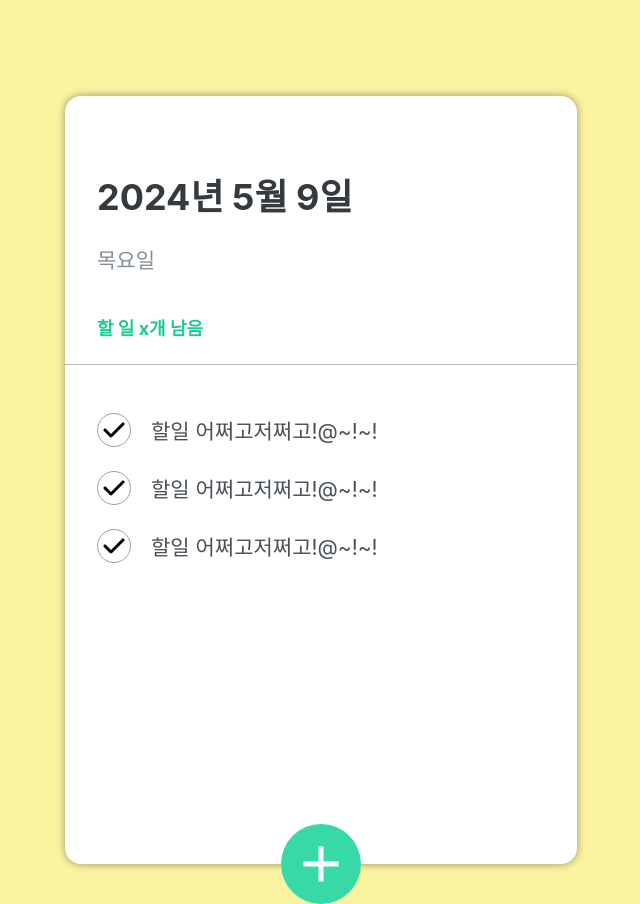
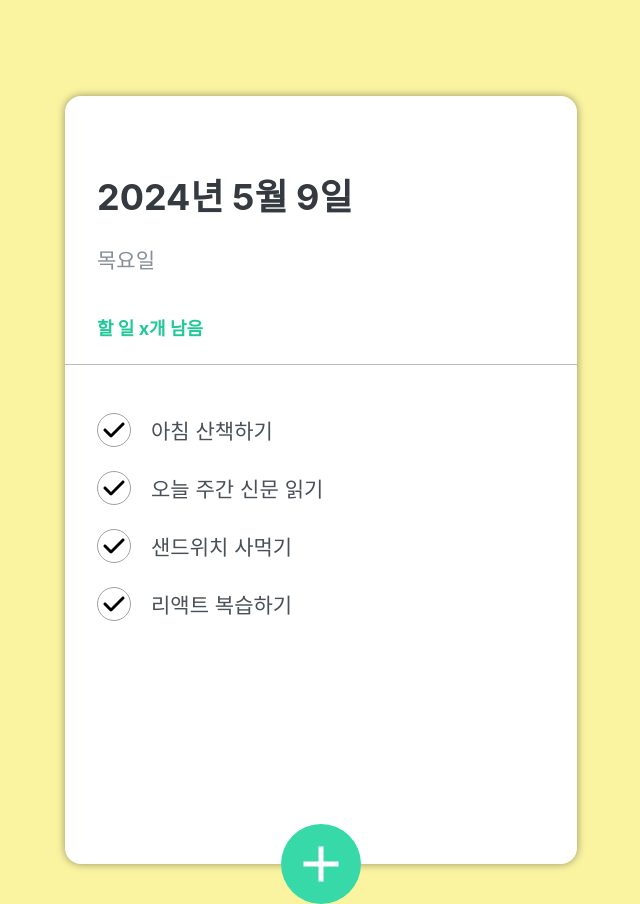
Before and after one commit to Leegayeonn/react-todo-app202405, a React (Create React App) app: page / in a window 1280 px wide. Shown: the whole page, without its empty margins (319-959 px from the left). Built offline with nearby package versions, Linux system fonts and the light colour scheme.

Commit message:
할 일 추가 작업, 할 일 목록 렌더링

```diff
--- a/src/components/TodoInput.js
+++ b/src/components/TodoInput.js
@@ -3,23 +3,47 @@ import '../scss/TodoInput.scss';
 import { MdAdd } from 'react-icons/md';
 import cn from 'classnames';
 
-const TodoInput = () => {
+const TodoInput = ({ addTodo }) => {
   // 입력창이 열리는 여부를 표현하는 상태값
   const [open, setOpen] = useState(false);
+
+  // 할 일 입력창에 입력한 내용을 표현하는 상태값
+  const [todoText, setTodoText] = useState('');
 
   // +버튼 클릭시 이벤트
   const ontoggle = () => {
     setOpen(!open);
   };
 
+  // submit 이벤트 핸들러
+  const submitHandler = (e) => {
+    e.preventDefault(); // 태그의 기본 기능 제한(submit 막기)
+
+    // 부모 컴포넌트가 전달한 함수의 매개값으로 입력값 넘기기.
+    addTodo(todoText);
+
+    //입력이 끝나면 입력창 비우기
+    setTodoText('');
+  };
+
+  // input change 이벤트 핸들러
+  const todoChangeHandler = (e) => {
+    setTodoText(e.target.value);
+  };
+
   return (
     <>
       {open && (
         <div className='form-wrapper'>
-          <form className='insert-form'>
+          <form
+            className='insert-form'
+            onSubmit={submitHandler}
+          >
             <input
               type='text'
               placeholder='할 일을 입력하고 엔터를 눌러주세요!'
+              onChange={todoChangeHandler}
+              value={todoText}
             />
           </form>
         </div>
--- a/src/components/TodoItem.js
+++ b/src/components/TodoItem.js
@@ -3,13 +3,15 @@ import '../scss/TodoItem.scss';
 import { FaCheck } from 'react-icons/fa6';
 import { MdDelete } from 'react-icons/md';
 
-const TodoItem = () => {
+const TodoItem = ({ item }) => {
+  const { id, title, done } = item;
+
   return (
     <li className='todo-list-item'>
       <div className='check-circle'>
         <FaCheck />
       </div>
-      <span className='text'>할일 어쩌고저쩌고!@~!~!</span>
+      <span className='text'>{title}</span>
       <div className='remove'>
         <MdDelete />
       </div>
--- a/src/components/TodoMain.js
+++ b/src/components/TodoMain.js
@@ -2,12 +2,12 @@ import React from 'react';
 import '../scss/TodoMain.scss';
 import TodoItem from './TodoItem';
 
-const TodoMain = () => {
+const TodoMain = ({ todoList }) => {
   return (
     <ul className='todo-list'>
-      <TodoItem />
-      <TodoItem />
-      <TodoItem />
+      {todoList.map((todo) => {
+        return <TodoItem key={todo.id} item={todo} />;
+      })}
     </ul>
   );
 };
--- a/src/components/TodoTemplate.js
+++ b/src/components/TodoTemplate.js
@@ -1,15 +1,72 @@
-import React from 'react';
+import React, { useState } from 'react';
 import TodoHeader from './TodoHeader';
 import TodoMain from './TodoMain';
 import TodoInput from './TodoInput';
 import '../scss/TodoTemplate.scss';
+import { to } from './../../node_modules/prettier/plugins/typescript';
 
 const TodoTemplate = () => {
+  // 백엔드 서버에 할일 목록(json)을 요청(fetch)해서 받아와야함. -> 나중에 하자.
+
+  // todos 배열을 상태 관리
+  const [todos, setTodos] = useState([
+    {
+      id: 1,
+      title: '아침 산책하기',
+      done: true,
+    },
+    {
+      id: 2,
+      title: '오늘 주간 신문 읽기',
+      done: true,
+    },
+    {
+      id: 3,
+      title: '샌드위치 사먹기',
+      done: false,
+    },
+    {
+      id: 4,
+      title: '리액트 복습하기',
+      done: false,
+    },
+  ]);
+
+  // id값 시퀀스 함수 (DB 연동시키면 필요없게 됨.)
+  const makeNewId = () => {
+    if (todos.length === 0) return 1;
+    return todos[todos.length - 1].id + 1; // 맨 마지막 할 일 객체의 id보다 하나 크게
+  };
+
+  /*
+  TodoInput에게 todoText를 받아오는 함수
+  자식 컴포넌트가 부모 컴포넌트에게 데이터를 전달할 떄는 일반적인 props 사용이 불가능.
+  부모 컴포넌트에서 함수를 선언(매개변수 꼭 선언) -> props로 함수를 전달
+  자식 컴포넌트에서 전달받은 함수를 호출하면서 매개값으로 데이터를 전달.
+  */
+  const addTodo = (todoText) => {
+    const newTodo = {
+      id: makeNewId(),
+      title: todoText,
+      done: false,
+    }; // 나중에는 fatch를 이용해서 백엔드에 insert 요청을 보내야함.
+    // console.log(newTodo);
+
+    // react의 상태변수는 불변성(immutable)을 가지기 때문에
+    // 기존상태에서 변경은 불가능 -> 새로운 상태로 만들어서 변경해야한다.
+
+    // setTodos((oldtodos) => {
+    //   return [...oldtodos, newTodo];
+    // }); 아래에 간단하게 작성
+
+    setTodos([...todos, newTodo]);
+  };
+
   return (
     <div className='TodoTemplate'>
       <TodoHeader />
-      <TodoMain />
-      <TodoInput />
+      <TodoMain todoList={todos} />
+      <TodoInput addTodo={addTodo} />
     </div>
   );
 };
--- a/src/scss/TodoMain.scss
+++ b/src/scss/TodoMain.scss
@@ -2,4 +2,5 @@
   flex: 1;
   padding: 20px 32px 48px;
   overflow: auto;
+  max-height: 15rem;
 }
```
